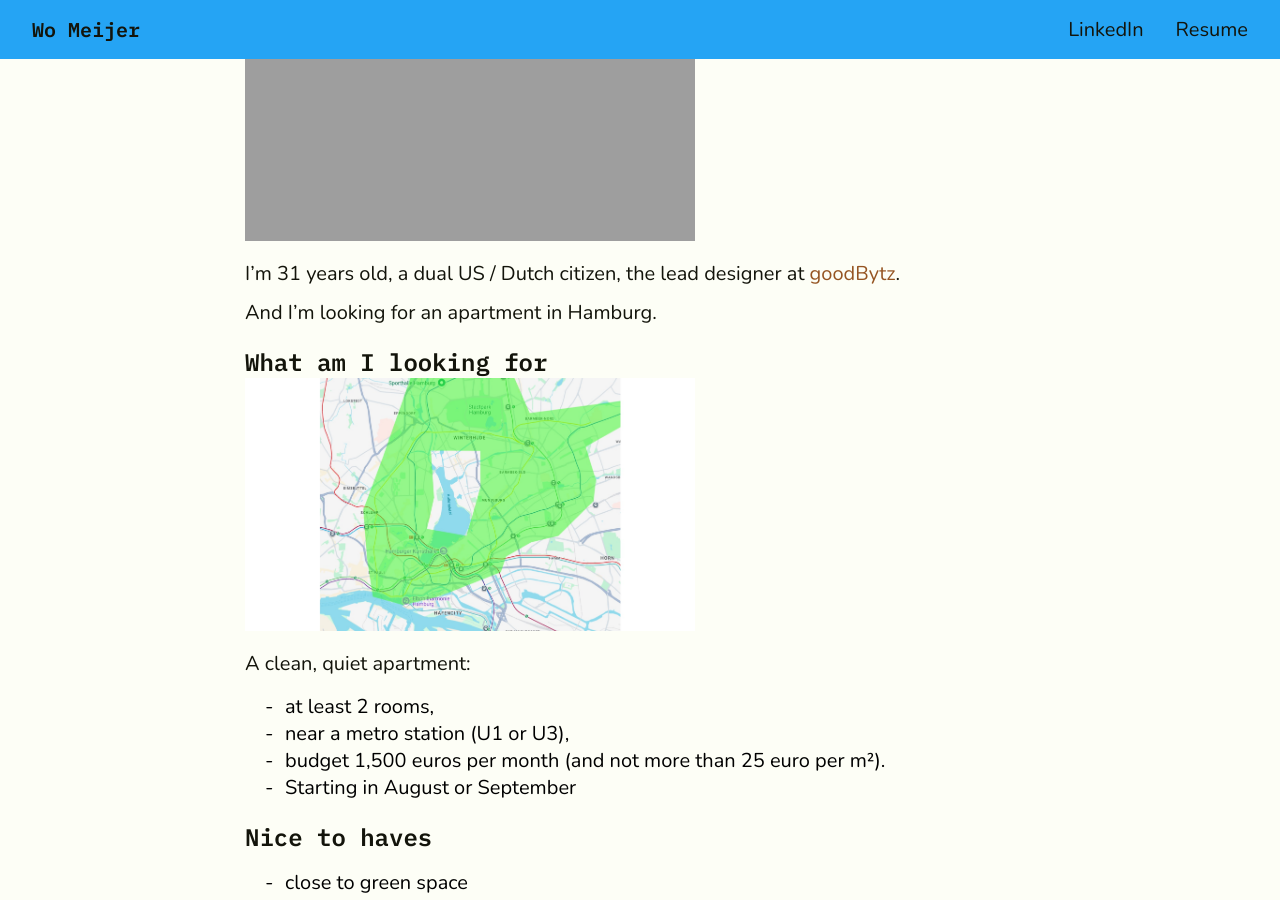
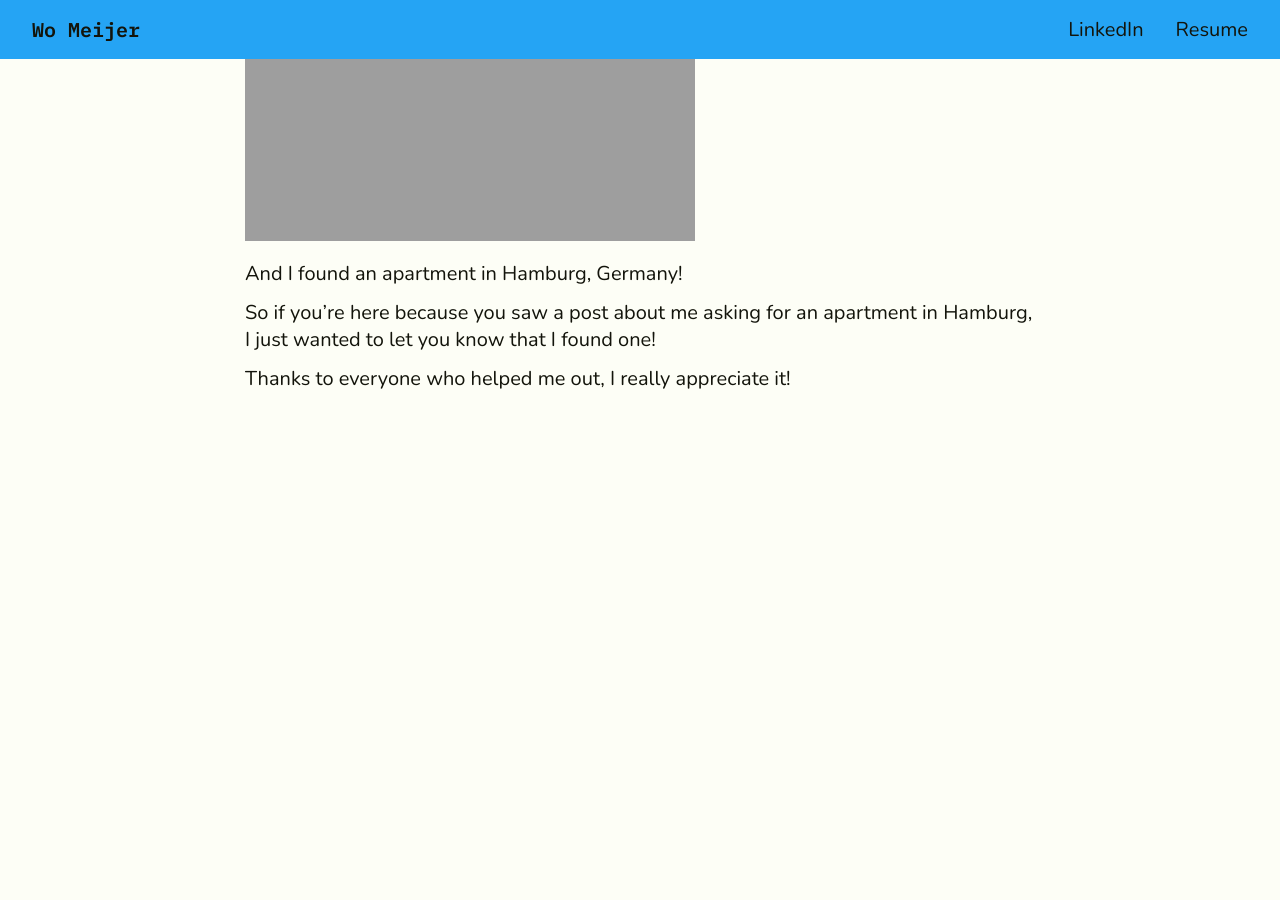
Before and after one commit to womei/womeijerdotcom, a Jekyll site: the page built from _posts/2025-06-29-hamburg-apartment.md, in a window 1280 px wide and 900 px high, scrolled down 466 px. Built offline with Jekyll 4.4.1, drawn with Linux system fonts in a browser that asks for light colours; after the commit the page ends 956 px from its top, so only the background shows below that; some of the changed text lies outside the part shown.

Commit message:
found apartment

```diff
--- a/_posts/2025-06-29-hamburg-apartment.md
+++ b/_posts/2025-06-29-hamburg-apartment.md
@@ -11,47 +11,8 @@ permalink: /apartment/
 
 ![Wo Meijer](https://womeijer.com/assets/images/wo_pic.jpg){: width="450" }
 
-I'm 31 years old, a dual US / Dutch citizen, the lead designer at [goodBytz](https://www.goodbytz.com/).
+And I found an apartment in Hamburg, Germany!
 
-And I'm looking for an apartment in Hamburg.
+So if you're here because you saw a post about me asking for an apartment in Hamburg, I just wanted to let you know that I found one!
 
-### What am I looking for
-
-![Area]({{ site.baseurl }}/assets/images/HamburgApartmentArea.jpg){: width="450" }
-
-A clean, quiet apartment:
-
-- at least 2 rooms,
-- near a metro station (U1 or U3),
-- budget 1,500 euros per month (and not more than 25 euro per m²).
-- Starting in August or September
-
-### Nice to haves
-
-- close to green space
-- close to grocery stores
-- bigger
-- cheaper ;)
-
-### Why I am a good tenant
-
-- I have been renting for the last 12 years
-- never missed rent payment
-- no debt (and clean schufa)
-- steady income
-- savings
-- clean, respectful
-- can do some DIY
-Of course I can provide evidence for all of these things on request :)
-
-### Have a place
-
-Email me! `w.o.meijer@gmail.com`
-
-### Have a lead
-
-Email me! `w.o.meijer@gmail.com`
-
-### Any advice or support
-
-Email me! `w.o.meijer@gmail.com`
+Thanks to everyone who helped me out, I really appreciate it!
```
